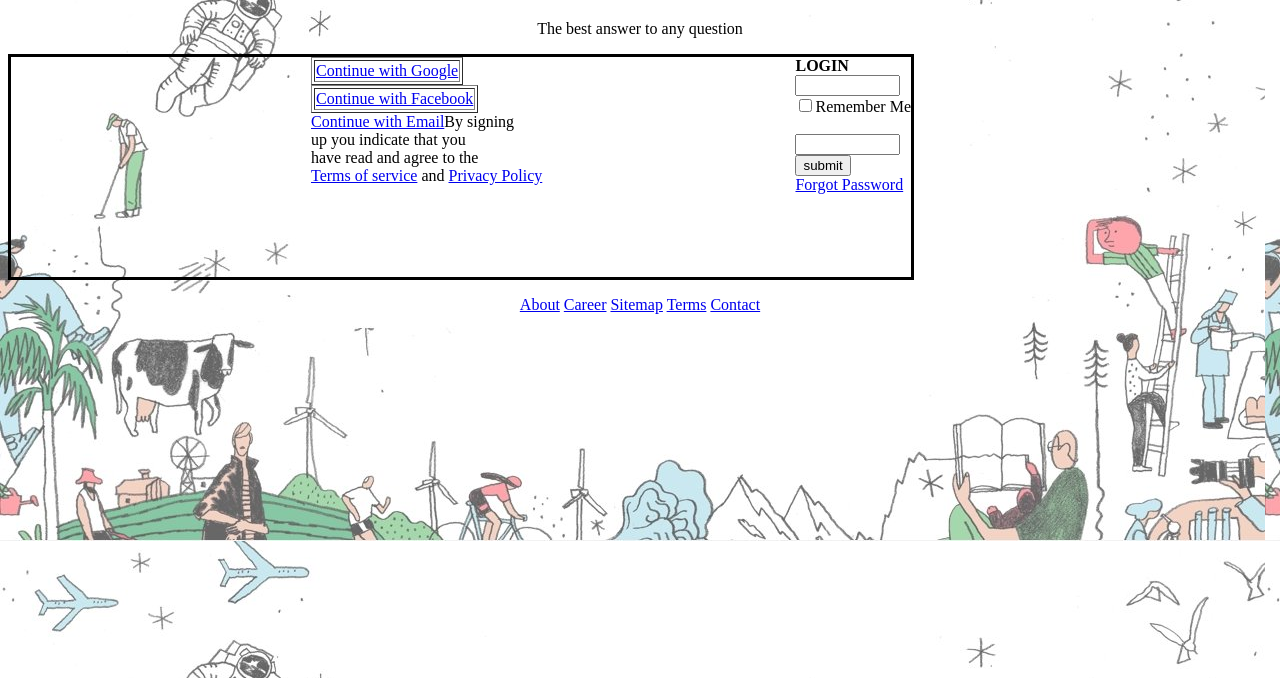
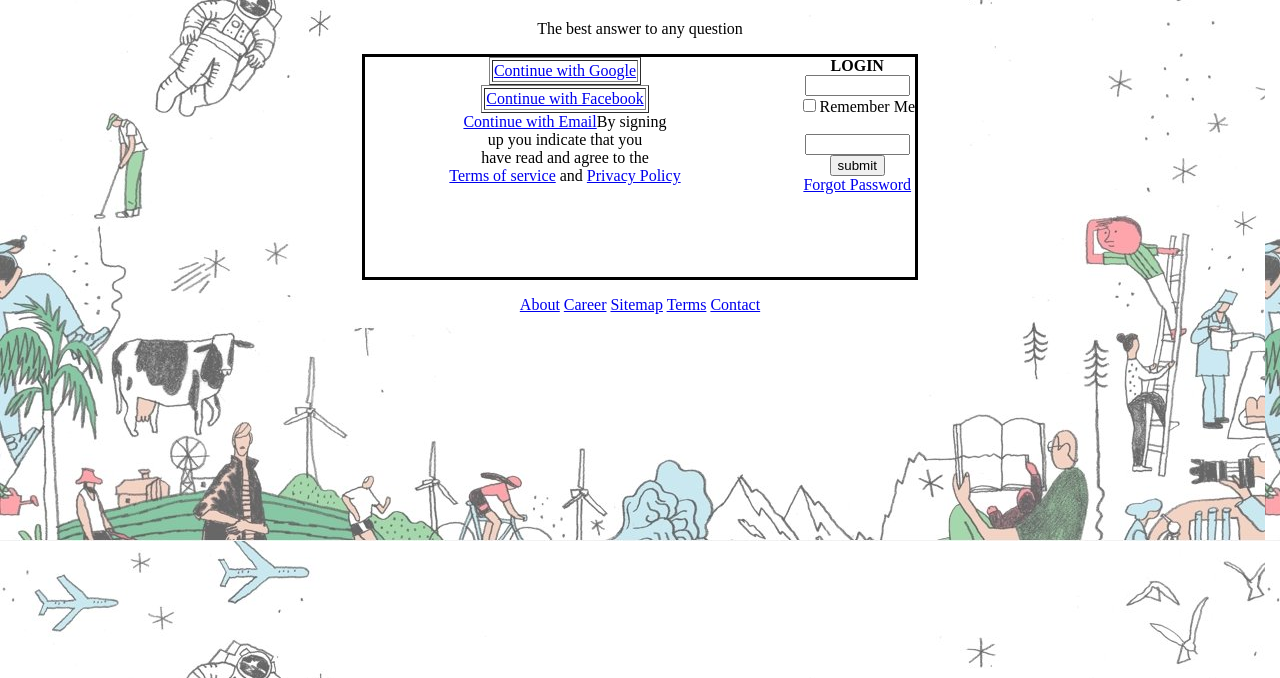
Before and after one commit to gitalry/quora, a plain HTML site: page index.html in a window 1280 px wide. Shown: the part 122-800 px from the top of the page. Drawn offline with Linux system fonts and the light colour scheme.

Commit message:
finalize the page with center alignment

```diff
--- a/index.html
+++ b/index.html
@@ -32,6 +32,7 @@
 
 <body>
 
+    <div id="cont" align=center>
         <div id="kati">
             <grid>
                 <div id="left">
@@ -71,6 +72,8 @@
                 </div>
             </grid>
         </div>
+    </div>
+
 
     <div id="nav">
         <p align="center" ;>
@@ -82,9 +85,8 @@
     </div>
 
 
-    <!-- Resource jQuery -->
 
 
-    <body>
+</body>
 
 </html>
--- a/quora.css
+++ b/quora.css
@@ -14,11 +14,9 @@ body {
     color: crimson;
 }
 #kati {
-    padding-left: 300px;
-    width: 600px;
+    width: 550px;
     height: 220px;
     background-origin: border-box;
-    object-position: center;
     border: solid #000000;
 }
 #left {
```
Lines whose indentation alone changed are shown as unchanged.
